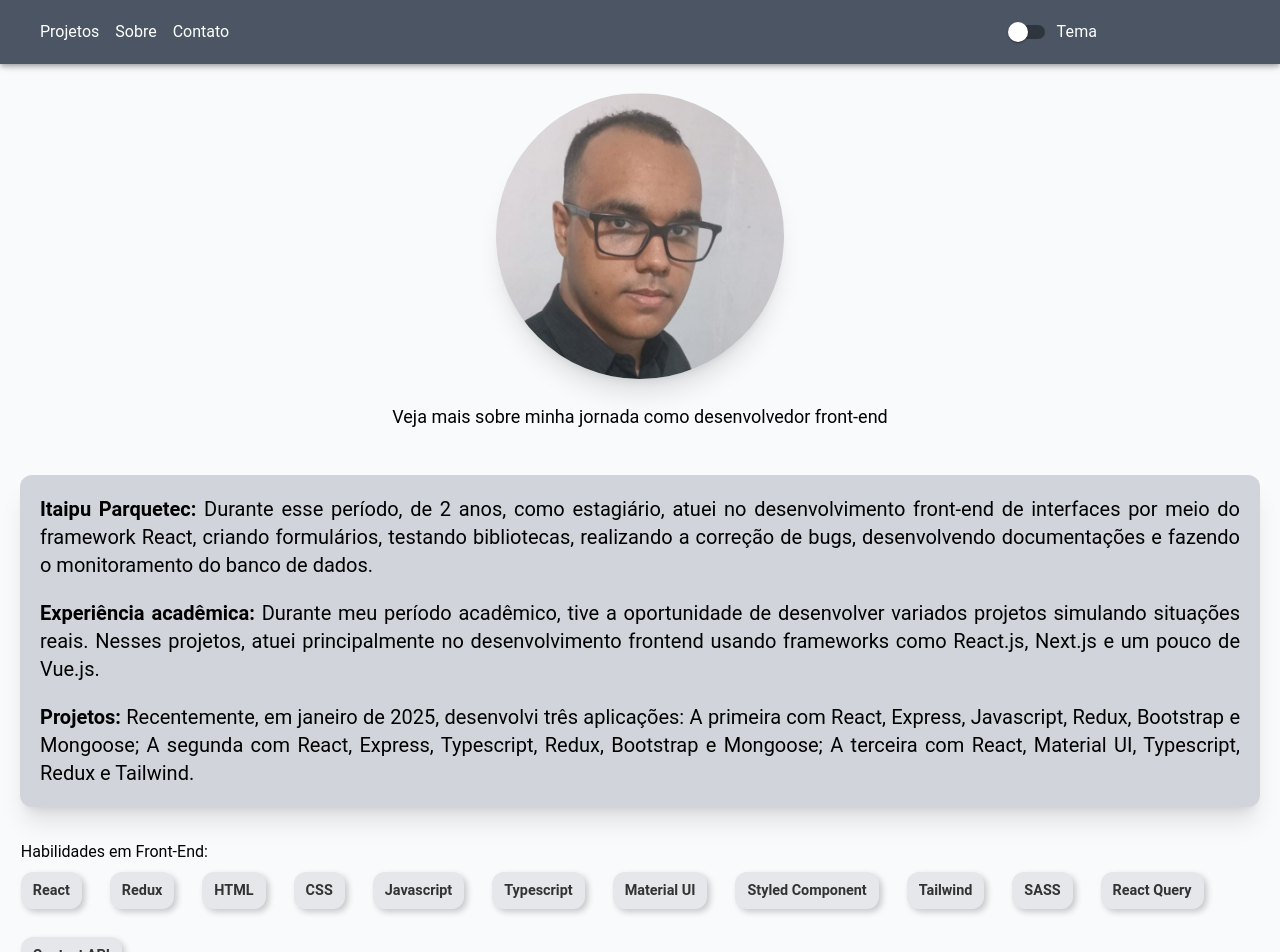
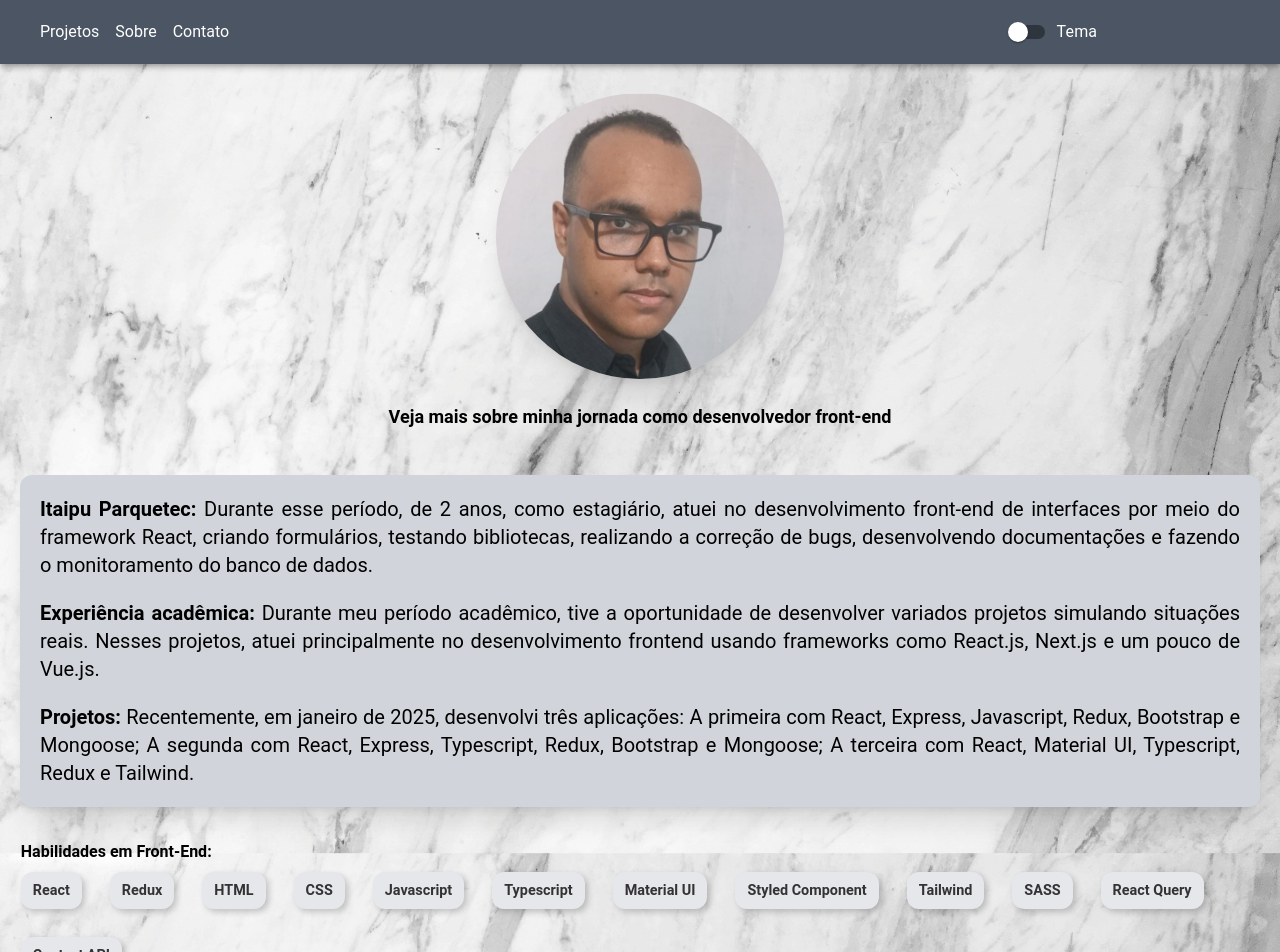
Before and after one commit to eduardosm123/portifolio, a React (Create React App) app: page /sobre in a window 1280 px wide. Shown: the top 952 px of the page. Built offline with nearby package versions, Linux system fonts and the light colour scheme.

Commit message:
deixando mais bonito

```diff
--- a/src/components/NavBar.tsx
+++ b/src/components/NavBar.tsx
@@ -16,7 +16,7 @@ import Typography from '@mui/material/Typography';
 import { useSelector } from 'react-redux';
 import { RootState } from '../redux/store';
 import ToggleSwitch from './ToggleSwitch.tsx';
-import {Link } from "react-router-dom"
+import { Link } from "react-router-dom"
 
 interface NavbarProps {
     children: React.ReactNode;
@@ -96,7 +96,7 @@ export default function NavBar({ children }: NavbarProps) {
                         <Box sx={{ flexGrow: 1, display: { xs: 'none', md: 'flex' } }}>
                             <div className='w-4/5 flex items-center'>
                                 {pages.map((page) => (
-                                <Link key={page}   color='white' to={page === "Projetos" ? "/" : `/${page.toLowerCase()}`} className={ "hover:text-[#38bdf8] ml-4"}> {page} </Link>
+                                    <Link key={page} color='white' to={page === "Projetos" ? "/" : `/${page.toLowerCase()}`} className={"hover:text-[#38bdf8] ml-4"}> {page} </Link>
                                 ))}
                             </div>
 
@@ -109,7 +109,13 @@ export default function NavBar({ children }: NavbarProps) {
 
             </AppBar>
 
-            <Box component={"main"} sx={{ paddingTop: 10, background: darkMode ? "#1f2937" : "#f8fafc" }}>
+            <Box component={"main"} sx={{
+                paddingTop: 10, backgroundImage: darkMode ? `url(${process.env.PUBLIC_URL}/fundo-escuro.jpg)` : `url(${process.env.PUBLIC_URL}/fundo-branco.jpg)`,
+                backgroundSize: 'cover',
+                backgroundPosition: 'center',
+                backgroundRepeat: 'no-repeat',
+                backgroundAttachment: 'fixed'
+            }}>
                 {children}
             </Box>
         </>
--- a/src/components/Presentation.tsx
+++ b/src/components/Presentation.tsx
@@ -17,7 +17,7 @@ export default function Presentation({ text }: presentationPropsI) {
         <div className="pb-[1%]"></div>
         <Container className='flex flex-col pb-5'>
             <img src='/minhaFoto.png' alt='Minha Foto' className='w-[25%] h-[25%] self-center rounded-[50%] shadow-xl'></img>
-            <h1 className='text-center text-lg mt-6'  style={{ color: darkMode ? "white" : "black" }} >{text}</h1>
+            <h1 className='text-center font-bold text-lg mt-6'  style={{ color: darkMode ? "white" : "black" }} >{text}</h1>
         </Container>
         </>
 
--- a/src/components/TagList.tsx
+++ b/src/components/TagList.tsx
@@ -17,7 +17,7 @@ export default function TagList({ title, list }: listI) {
     return (
         <Box className=" ml-2 p-[1%]" >
             <article>
-                <h2 className={darkMode ? "text-white" : "text-black"}>{title} </h2>
+                <h2 className={darkMode ? "text-white font-bold" : "text-black font-bold"}>{title} </h2>
                 <Box className="flex flex-wrap gap-7 mt-2"  >
                     {list.map((skill, index) => (
                         <Box key={index} className={darkMode ? "skill_dark" : "skill_white"}
```
Also changed, not shown: public/fundo-branco.jpg (added), public/fundo-escuro.jpg (added). Lines whose indentation alone changed are shown as unchanged.
